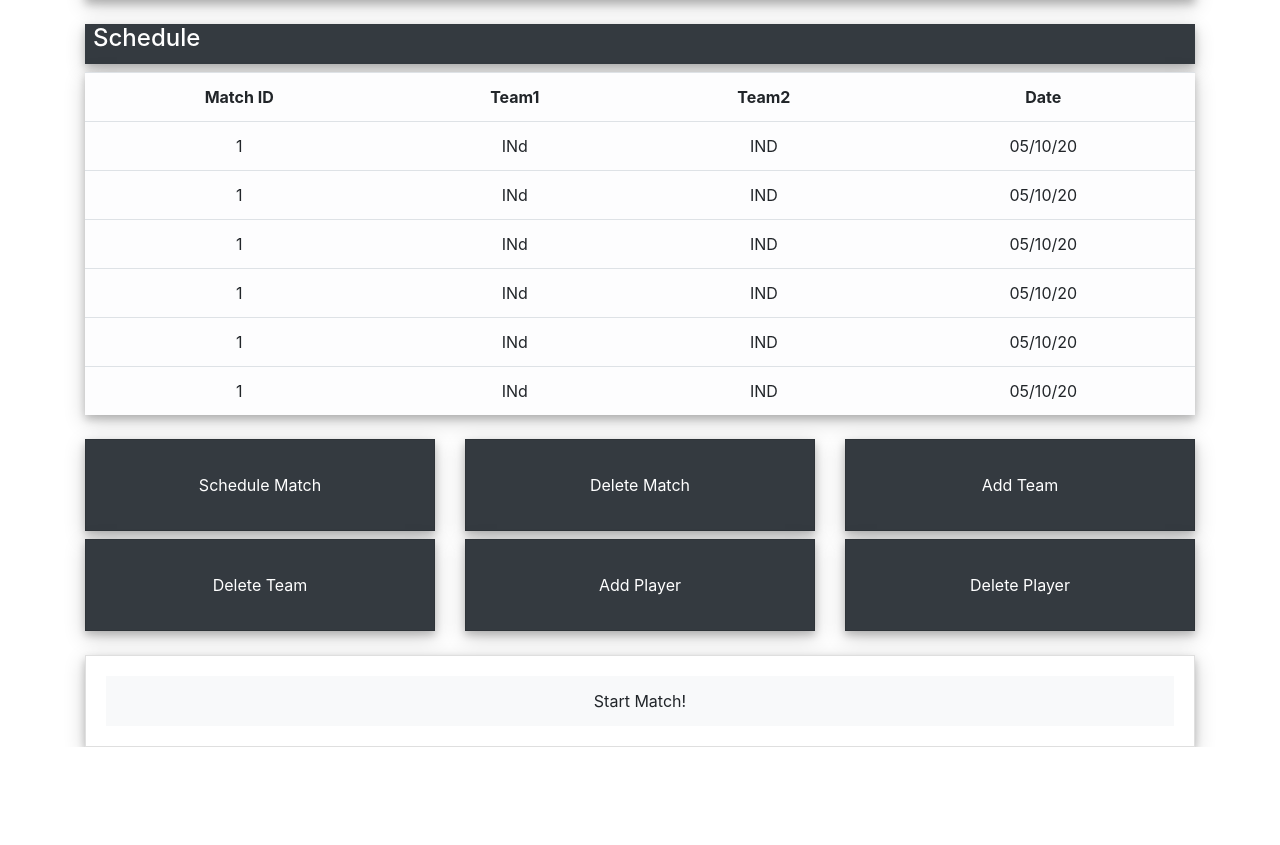
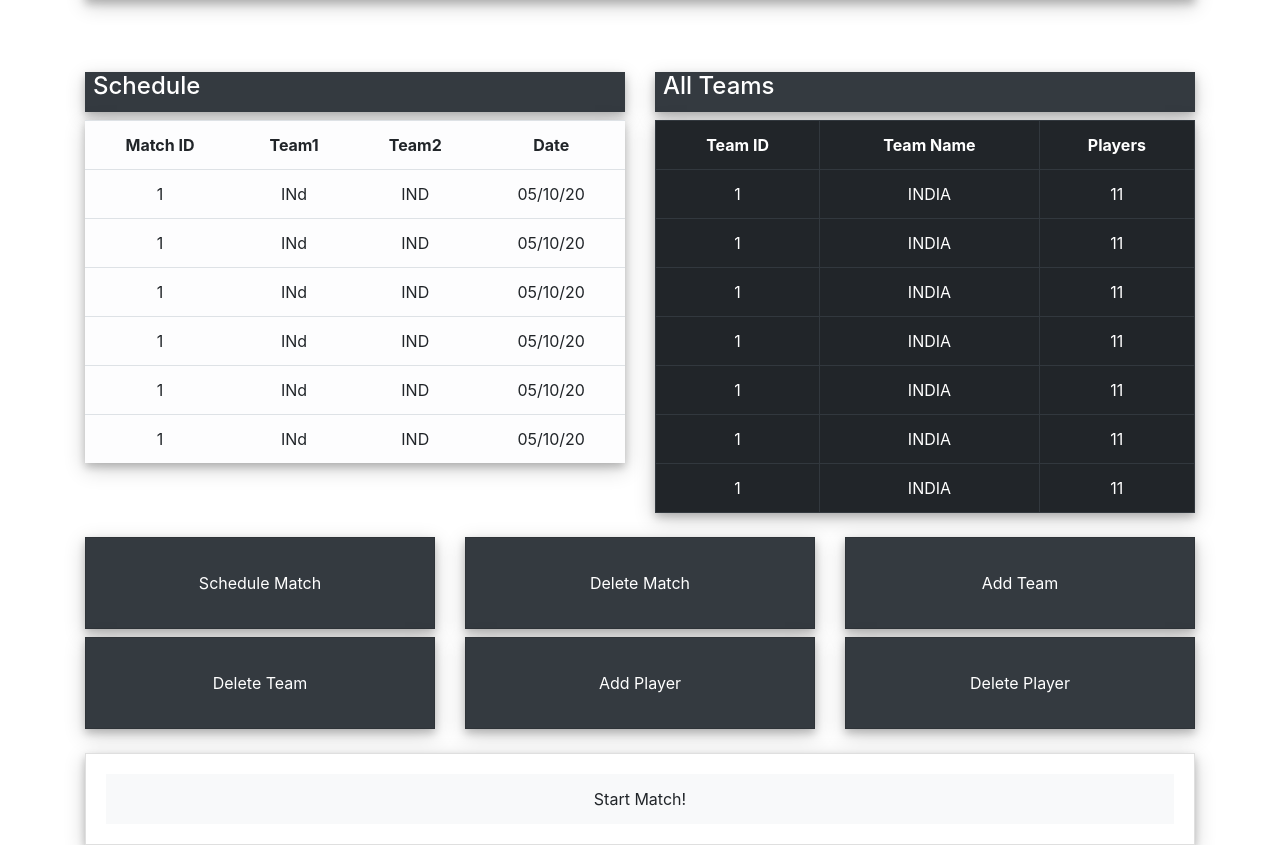
Before and after one commit to ojasathghara/NIEHowZatt, a Flask app: page /dashboard in a window 1280 px wide. Shown: the part 56-901 px from the top of the page. Before the commit the page ends 803 px from the top, so only its background shows below. Run offline with Flask 2, Linux system fonts and the light colour scheme; some libraries are stand-ins or nearby versions.

```diff
--- a/notes.txt
+++ b/notes.txt
@@ -1 +1,3 @@
-! remember to show extended points table on "points.html"
+! replace "close" with cancel on dashboard forms
+! add full schedule button in homepage
+! form is only closed when clicking close button and not cleared --fix this
--- a/static/script.js
+++ b/static/script.js
@@ -11,6 +11,7 @@ function openForm(id) {
 }
 
 function closeForm(id) {
+    document.getElementById(id).reset();
     document.getElementById(id).style.display = "none";
 }
 
--- a/templates/dashboard.html
+++ b/templates/dashboard.html
@@ -1,5 +1,33 @@
-{% extends "schedule.html" %}
-{% block admin %}
+{% extends "layout.html" %}
+{% block content %}
+
+<div class="row">
+    <div class="col-sm-12 col-md-6 mt-5">
+        <div style="height: 40px;" class="mt-4 mb-2 paper"><h4 class="bg-dark text-white h-100 pl-2">Schedule</h4></div>
+        <table class="table table-light text-center paper">
+            <tr><th>Match ID</th><th>Team1</th><th>Team2</th><th>Date</th></tr>
+            <tr><td>1</td><td>INd</td><td>IND</td><td>05/10/20</td></tr>
+            <tr><td>1</td><td>INd</td><td>IND</td><td>05/10/20</td></tr>
+            <tr><td>1</td><td>INd</td><td>IND</td><td>05/10/20</td></tr>
+            <tr><td>1</td><td>INd</td><td>IND</td><td>05/10/20</td></tr>
+            <tr><td>1</td><td>INd</td><td>IND</td><td>05/10/20</td></tr>
+            <tr><td>1</td><td>INd</td><td>IND</td><td>05/10/20</td></tr>
+        </table>
+    </div>
+    <div class="col-sm-12 col-md-6 mt-5">
+        <div style="height: 40px;" class="mt-4 mb-2 paper"><h4 class="bg-dark text-white h-100 pl-2">All Teams</h4></div>
+        <table class="table table-dark table-bordered text-center paper">
+            <tr><th>Team ID</th><th>Team Name</th><th>Players</th></tr>
+            <tr><td>1</td><td>INDIA</td><td>11</td></tr>
+            <tr><td>1</td><td>INDIA</td><td>11</td></tr>
+            <tr><td>1</td><td>INDIA</td><td>11</td></tr>
+            <tr><td>1</td><td>INDIA</td><td>11</td></tr>
+            <tr><td>1</td><td>INDIA</td><td>11</td></tr>
+            <tr><td>1</td><td>INDIA</td><td>11</td></tr>
+            <tr><td>1</td><td>INDIA</td><td>11</td></tr>
+        </table>
+    </div>
+</div>
 
 <div class="row">
     <div class="col-md-4 col-sm-6 mt-2">
@@ -11,12 +39,12 @@
 
             <form class="bg-light paper rounded-0 border-0 p-2" id="schedule_match_form" method="POST" action="" onsubmit="alert('Matched Scheduled')">
                 <div class="form-group">
-                    <label for="schedule_match_team1">Team 1 Name</label>
+                    <label for="schedule_match_team1">Team 1 ID</label>
                     <input type="text" class="form-control" id="schedule_match_team1" placeholder="Enter Team Name" required>
                 </div>
 
                 <div class="form-group">
-                    <label for="schedule_match_team2">Team 2 Name</label>
+                    <label for="schedule_match_team2">Team 2 ID</label>
                     <input type="text" class="form-control" id="schedule_match_team2" placeholder="Enter Team Name" required>
                 </div>
 
@@ -30,8 +58,8 @@
                     <input type="text" class="form-control" id="schedule_match_time" placeholder="HH-MM" required>
                 </div>
 
-                <button type="submit" class="btn btn-dark border-0 float-left rounded-0 paper" onclick='clearForm("schedule_match_form")'>Schedule</button>
-                <button type="button" class="btn btn-dark border-0 float-right rounded-0 paper" onclick='closeForm("schedule_match_form")'>Close</button>
+                <button type="submit" class="btn btn-dark border-0 float-left rounded-0 paper">Schedule</button>
+                <button type="button" class="btn btn-dark border-0 float-right rounded-0 paper" onclick='closeForm("schedule_match_form")'>Cancel</button>
             </form>
         </div>
     </div>
@@ -49,8 +77,8 @@
                     <input type="text" class="form-control" id="delete_match_id" placeholder="Enter Match ID" required>
                 </div>
 
-                <button type="submit" class="btn btn-dark border-0 float-left rounded-0 paper"  onclick='clearForm("delete_match_form")'>Delete</button>
-                <button type="button" class="btn btn-dark border-0 float-right rounded-0 paper" onclick='closeForm("delete_match_form")'>Close</button>
+                <button type="submit" class="btn btn-dark border-0 float-left rounded-0 paper">Delete</button>
+                <button type="button" class="btn btn-dark border-0 float-right rounded-0 paper" onclick='closeForm("delete_match_form")'>Cancel</button>
             </form>
         </div>
     </div>
@@ -76,8 +104,8 @@
                     <input type="text" class="form-control" id="team_add_players" placeholder="Enter Number" required>
                 </div>
 
-                <button type="submit" class="btn btn-dark border-0 float-left rounded-0 paper" onclick='clearForm("add_team_form")'>Add</button>
-                <button type="button" class="btn btn-dark border-0 float-right rounded-0 paper" onclick='closeForm("add_team_form")'>Close</button>
+                <button type="submit" class="btn btn-dark border-0 float-left rounded-0 paper">Add</button>
+                <button type="button" class="btn btn-dark border-0 float-right rounded-0 paper" onclick='closeForm("add_team_form")'>Cancel</button>
             </form>
         </div>
     </div>
@@ -95,8 +123,8 @@
                     <input type="text" class="form-control" id="team_delete_id" placeholder="Enter Team ID" required>
                 </div>
 
-                <button type="submit" class="btn btn-dark border-0 float-left rounded-0 paper" onclick='clearForm("delete_team_form")'>Delete</button>
-                <button type="button" class="btn btn-dark border-0 float-right rounded-0 paper" onclick='closeForm("delete_team_form")'>Close</button>
+                <button type="submit" class="btn btn-dark border-0 float-left rounded-0 paper">Delete</button>
+                <button type="button" class="btn btn-dark border-0 float-right rounded-0 paper" onclick='closeForm("delete_team_form")'>Cancel</button>
             </form>
         </div>
     </div>
@@ -118,8 +146,8 @@
                     <input type="text" class="form-control" id="player_add_teamId" placeholder="Team ID" required>
                 </div>
 
-                <button type="submit" class="btn btn-dark border-0 float-left rounded-0 paper" onclick='clearForm("add_player_form")'>Add</button>
-                <button type="button" class="btn btn-dark border-0 float-right rounded-0 paper" onclick='closeForm("add_player_form")'>Close</button>
+                <button type="submit" class="btn btn-dark border-0 float-left rounded-0 paper">Add</button>
+                <button type="button" class="btn btn-dark border-0 float-right rounded-0 paper" onclick='closeForm("add_player_form")'>Cancel</button>
             </form>
         </div>
     </div>
@@ -141,8 +169,8 @@
                     <input type="text" class="form-control" id="player_delete_teamId" placeholder="Team ID" required>
                 </div>
 
-                <button type="submit" class="btn btn-dark border-0 float-left rounded-0 paper" onclick='clearForm("add_player_form")'>Add</button>
-                <button type="button" class="btn btn-dark border-0 float-right rounded-0 paper" onclick='closeForm("add_player_form")'>Close</button>
+                <button type="submit" class="btn btn-dark border-0 float-left rounded-0 paper">Add</button>
+                <button type="button" class="btn btn-dark border-0 float-right rounded-0 paper" onclick='closeForm("delete_player_form")'>Cancel</button>
             </form>
         </div>
     </div>
@@ -177,4 +205,4 @@
     </div>
 </div>
 
-{% endblock admin %}
+{% endblock content %}
--- a/templates/schedule.html
+++ b/templates/schedule.html
@@ -12,6 +12,4 @@
     <tr><td>1</td><td>INd</td><td>IND</td><td>05/10/20</td></tr>
 </table>
 
-{% block admin %}{% endblock admin %}
-
 {% endblock content%}
```
Also changed, not shown: templates/login.html (+16 -5 lines).
